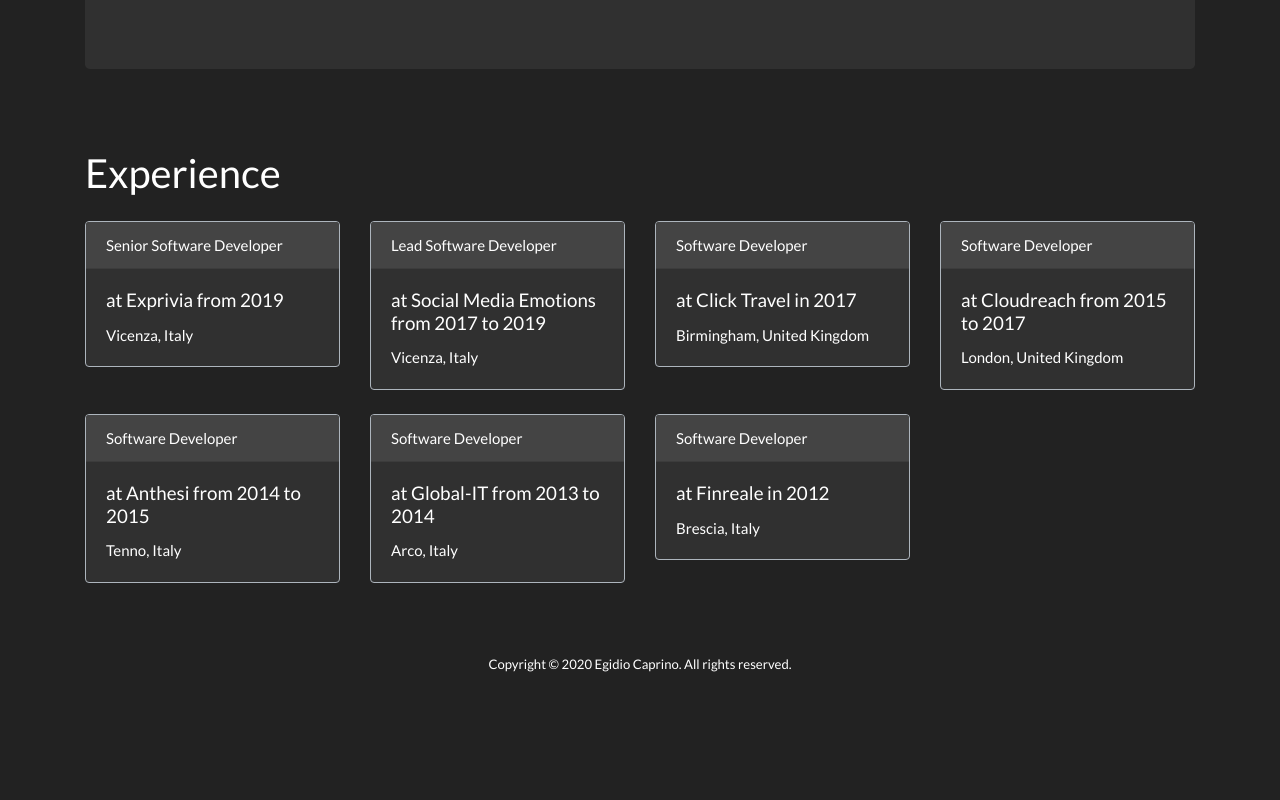
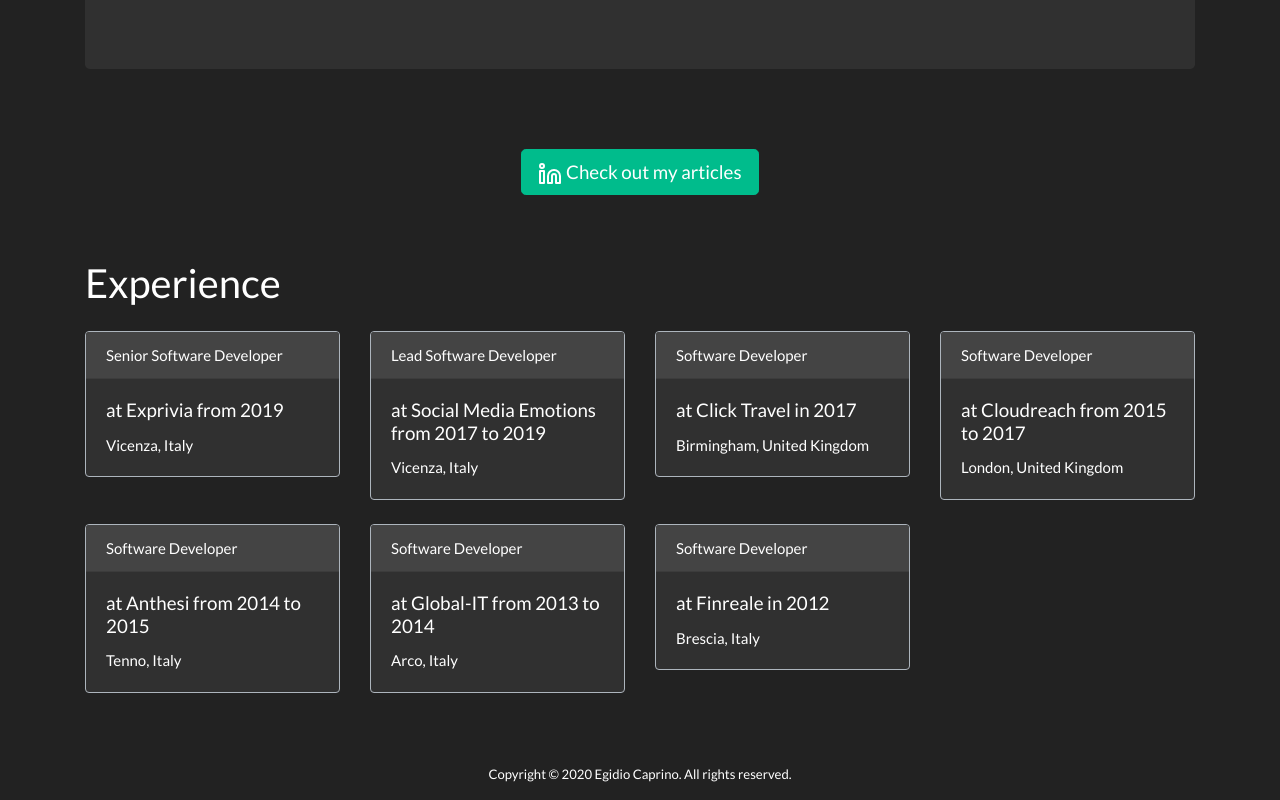
Before and after one commit to EgidioCaprino/egidiocaprino.com, a Next.js app: page / in a window 1280 px wide. Shown: the part 802-1602 px from the top of the page. Before the commit the page ends 1492 px from the top, so only its background shows below. Built offline with nearby package versions, Linux system fonts and the light colour scheme.

Commit message:
feat: add LinkedIn's articles link

```diff
--- a/pages/index.js
+++ b/pages/index.js
@@ -101,6 +101,18 @@ export default () => (
     <div className="container mt-5">
       <div className="row mb-3">
         <div className="col-md-12">
+          <p className="text-center">
+            <a target="_blank" href="https://www.linkedin.com/in/egidio-caprino-3042b476/detail/recent-activity/posts/" role="button" className="btn btn-success btn-lg">
+              <Linkedin /> Check out my articles
+            </a>
+          </p>
+        </div>
+      </div>
+    </div>
+
+    <div className="container mt-5">
+      <div className="row mb-3">
+        <div className="col-md-12">
           <h2>Experience</h2>
         </div>
       </div>
```
